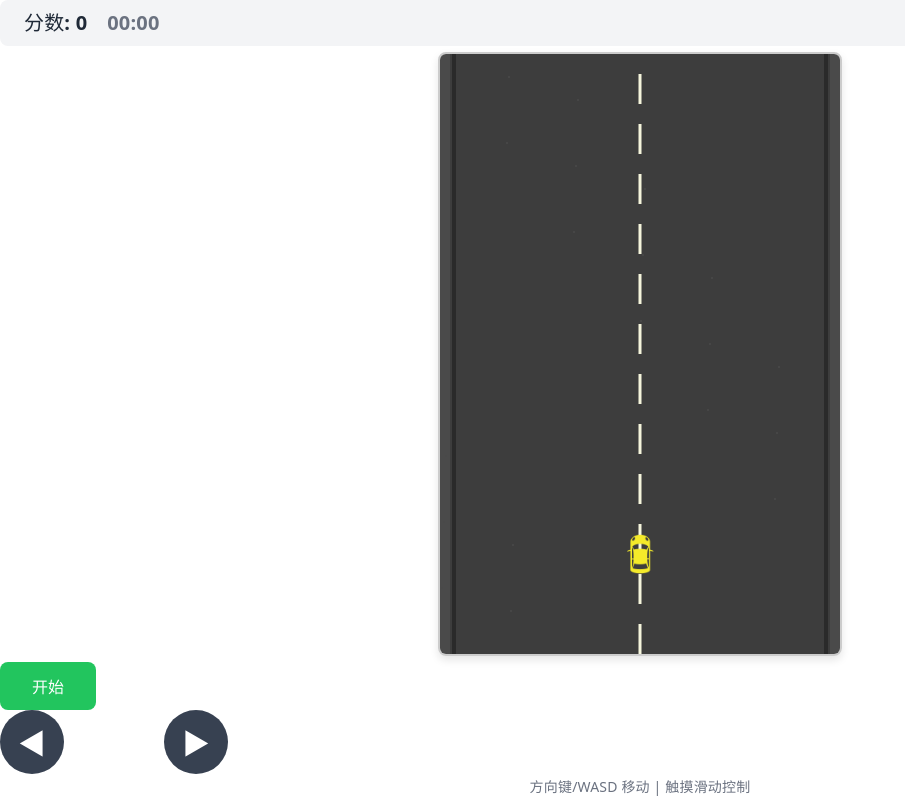
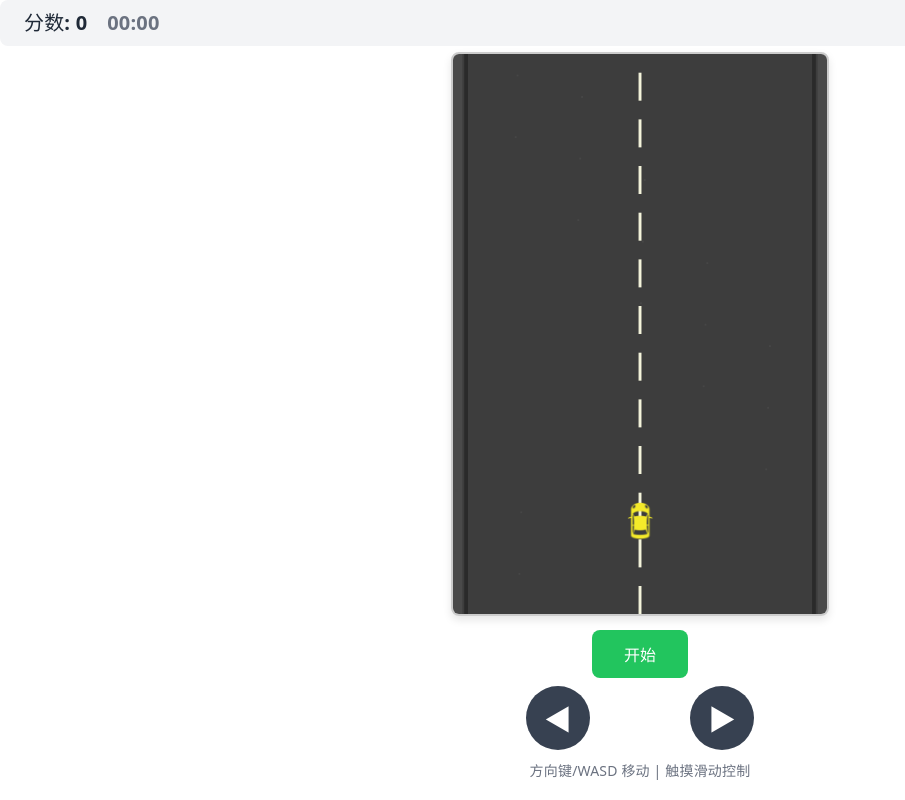
Before and after one commit to QiXu191202/games, a React (Vite) app: page / in a window 1280 px wide. Shown: the whole page, without its empty margins (0-905 px from the left). Built offline with nearby package versions, Linux system fonts and the light colour scheme.

Commit message:
fix: 修复移动端左右方向按钮居中问题 Co-authored-by: monkeycode-ai <monkeycode-ai@chaitin.com>

```diff
--- a/src/App.css
+++ b/src/App.css
@@ -130,6 +130,7 @@ html, body {
 
 .mobile-controls {
   display: flex;
+  justify-content: center;
   gap: 100px;
 }
 
--- a/src/components/GameUI.jsx
+++ b/src/components/GameUI.jsx
@@ -35,7 +35,7 @@ export function GameControls({
   onRightBtn
 }) {
   return (
-    <>
+    <div className="game-controls">
       <div className="button-row">
         {gameState === 'idle' && (
           <button className="start-btn" onClick={onStart}>开始</button>
@@ -75,6 +75,6 @@ export function GameControls({
       <div className="controls-hint">
         方向键/WASD 移动 | 触摸滑动控制
       </div>
-    </>
+    </div>
   );
 }
```
